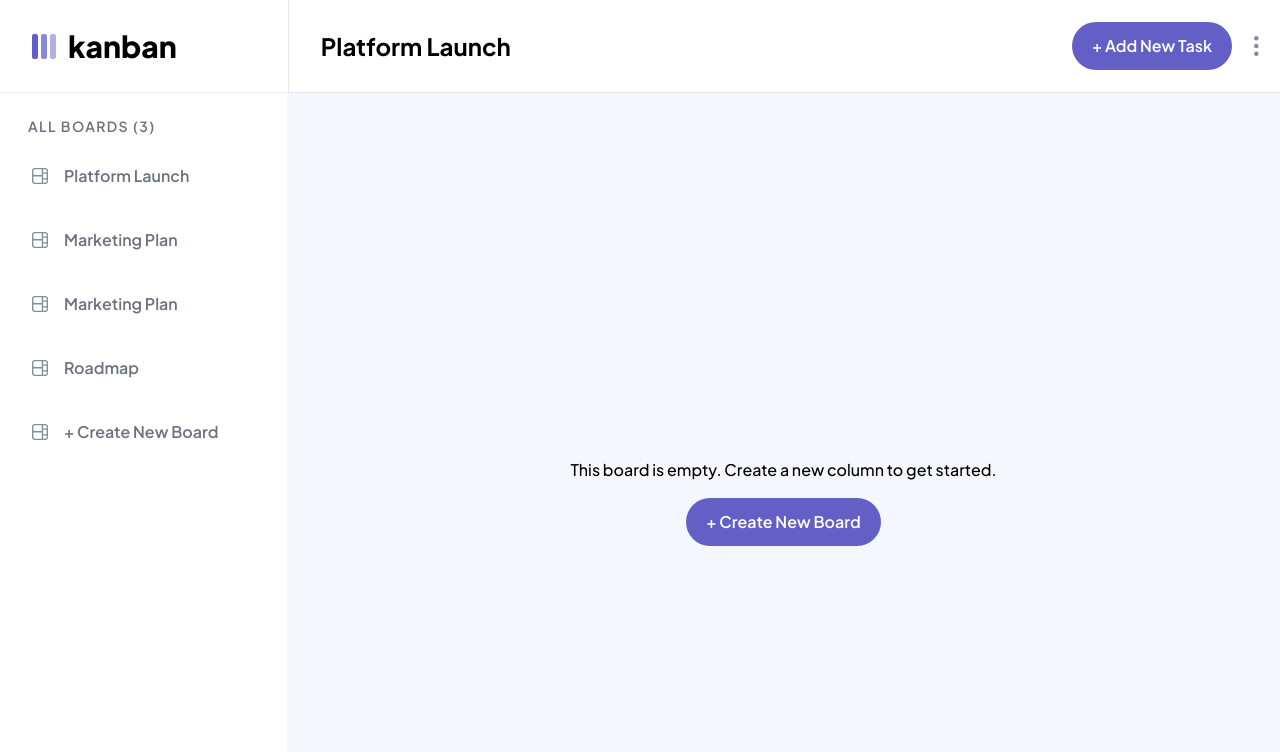
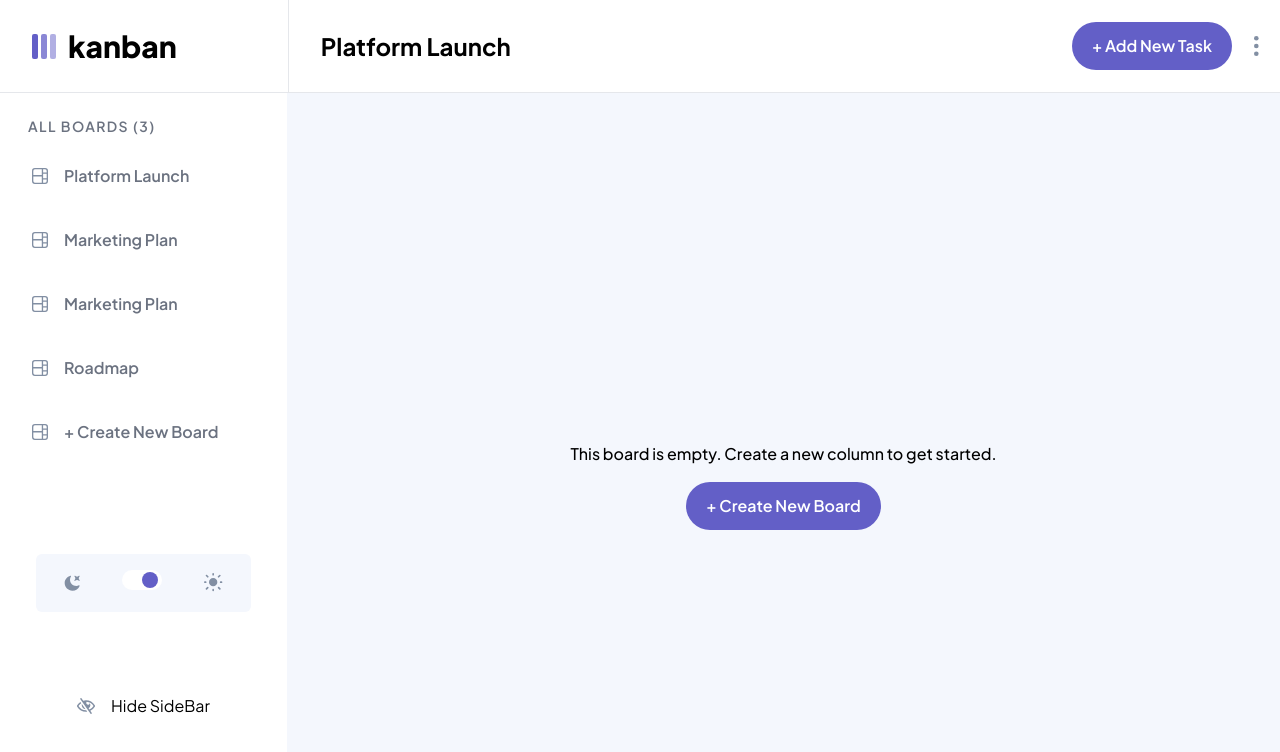
Before and after one commit to MohamedMahmoudHaleem/kanaban-task-manger, a React (Vite) app: page / in a window 1280 px wide. Shown: the top 752 px of the page. Built offline with nearby package versions, Linux system fonts and the light colour scheme.

Commit message:
add hidebar and toggle

```diff
--- a/package.json
+++ b/package.json
@@ -12,7 +12,8 @@
   "dependencies": {
     "@tanstack/react-query": "^5.63.0",
     "react": "^18.3.1",
-    "react-dom": "^18.3.1"
+    "react-dom": "^18.3.1",
+    "react-hook-form": "^7.54.2"
   },
   "devDependencies": {
     "@eslint/js": "^9.17.0",
--- a/src/components/Board .jsx
+++ b/src/components/Board .jsx
@@ -2,7 +2,7 @@ function Board() {
   return (
     <div className="mt-[92px] bg-neutral-light-veryLightMain w-full  ">
       <div
-        className="min-h-full mt-14 flex flex-col items-center justify-center gap-4
+        className="min-h-full mt-10 flex flex-col items-center justify-center gap-4
         "
       >
         <p className="font-medium text-base text-center ">
--- a/src/components/SideBar.jsx
+++ b/src/components/SideBar.jsx
@@ -1,5 +1,8 @@
 // import BoardIcon from "../assets/icons/BoardIcon.jsx";
 import BoardIcon from "../assets/icon-board.svg";
+import DarkIcon from "../assets/icon-dark-theme.svg";
+import LightIcon from "../assets/icon-light-theme.svg";
+import HideIcon from "../assets/icon-hide-sidebar.svg";
 function SideBar() {
   const data = [
     { title: "Platform Launch", icon: BoardIcon },
@@ -9,7 +12,8 @@ function SideBar() {
   ];
   return (
     <div className="mt-[92px] bg-natural-light-veryLightSideNavCards w-[370px]">
-      <div className="flex flex-col mt-6 items-start ">
+      <div className="flex flex-col mt-6 items-start justify-between min-h-[85%] ">
+        <div>
           <p className="text-sm ml-7 place-self-start text-neutral-light-ContentText font-semibold tracking-widest">
             ALL BOARDS (3)
           </p>
@@ -17,7 +21,7 @@ function SideBar() {
             {data.map((element, index) => {
               return (
                 <li key={index} className="w-full group ">
-                <button className="w-11/12 py-3 pl-8  flex flex-row items-center justify-start gap-4  text-neutral-light-ContentText font-semibold  hover:transition-all group-active:bg-primary-brightBlue hover:duration-150 hover:btn hover:rounded-l-none">
+                  <button className="w-full pr-20 py-3 pl-8  flex flex-row flex-nowrap items-center justify-start gap-4  text-neutral-light-ContentText font-semibold  hover:transition-all group-active:bg-primary-brightBlue hover:duration-150 hover:btn hover:rounded-l-none">
                     {/* <BoardIcon /> */}
                     <div className="">
                       <img
@@ -31,8 +35,8 @@ function SideBar() {
                 </li>
               );
             })}
-          <li className="w-full">
-            <button className="w-11/12 py-3 pl-8  flex flex-row items-center justify-start gap-4  text-neutral-light-ContentText font-semibold  hover:transition-all group-active:bg-primary-brightBlue hover:duration-150 hover:opacity-70">
+            <li className="w-full ">
+              <button className="w-full py-3 pl-8  flex flex-row items-center justify-start gap-4  text-neutral-light-ContentText font-semibold  hover:transition-all group-active:bg-primary-brightBlue hover:duration-150 hover:opacity-70">
                 <div className="">
                   <img
                     src={BoardIcon}
@@ -45,8 +49,53 @@ function SideBar() {
             </li>
           </ul>
         </div>
+        <div className="w-9/12 flex flex-row justify-between items-center gap-4 bg-neutral-light-veryLightMain py-4 px-7 rounded-md mx-auto">
+          <div>
+            <img src={DarkIcon} alt="darkIcon" />
+          </div>
+          <div>
+            <input
+              type="checkbox"
+              className="cursor-pointer border-none relative appearance-none w-10 h-5 border-2 bg-white rounded-xl before:content-[''] before:absolute before:top-[50%] before:-translate-y-1/2 before:left-5 before:w-4 before:h-4 before:rounded-full before:bg-primary-brightBlue
+            before:translate-x-0 before:transition-all before:duration-300
+           checked:bg-primary-brightBlue checked:transition-all checked:duration-300
+            before:checked:bg-white before:checked:-translate-x-4 before:checked:transition-all before:checked:duration-300 "
+            />
+          </div>
+          <div>
+            <img src={LightIcon} alt="lightIcon" />
+          </div>
+        </div>
+        <div className="flex flex-row justify-start items-center gap-4   mx-auto">
+          <button className='flex flex-row justify-start items-center gap-4    mx-auto' >
+            <div>
+              <img src={HideIcon} alt="hideIcon" />
+            </div>
+            Hide SideBar
+          </button>
+        </div>
+      </div>
     </div>
   );
 }
 
 export default SideBar;
+{
+  /* <div className="w-9/12 ml-7">
+<div className="flex flex-row justify-between items-center gap-2 bg-neutral-light-veryLightMain py-4 px-7 rounded-md ">
+  <div>
+    <img src={DarkIcon} alt="darkIcon" />
+  </div>
+  <div>
+    <input
+      type="checkbox"
+      className="cursor-pointer border-none relative appearance-none w-10 h-5 border-2 bg-primary-brightBlue rounded-xl before:content-[''] before:absolute before:top-[50%] before:-translate-y-1/2 before:left-5 before:w-4 before:h-4 before:rounded-full before:bg-white
+       before:translate-x-0 before:transition-all before:duration-300  before:checked:-translate-x-4 before:checked:transition-all before:checked:duration-300 "
+    />
+  </div>
+  <div>
+    <img src={LightIcon} alt="lightIcon" />
+  </div>
+</div>
+</div> */
+}
```
Also changed, not shown: 1 other file (tests, documents, lock files or other folders). Lines whose indentation alone changed are shown as unchanged.
